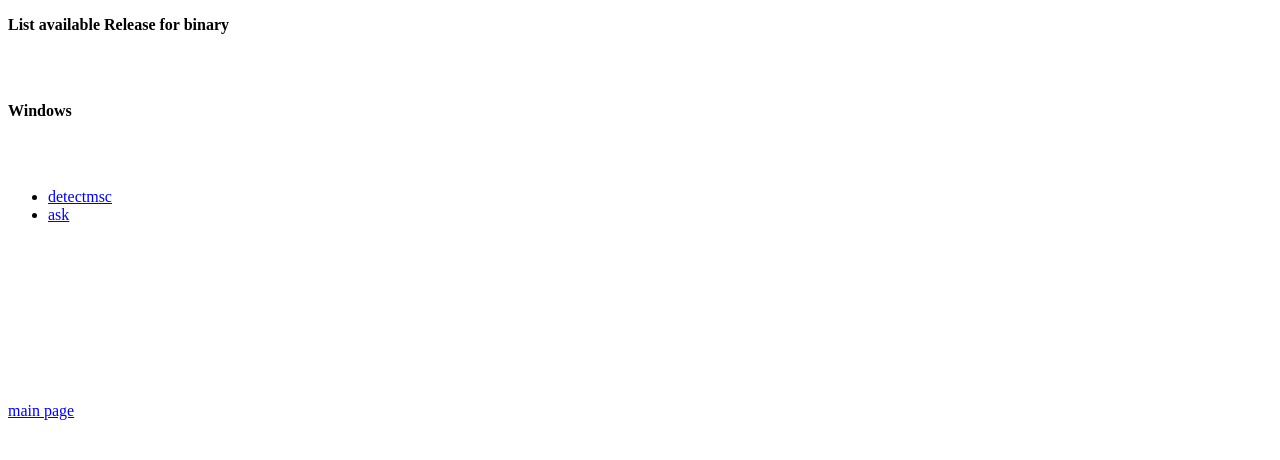
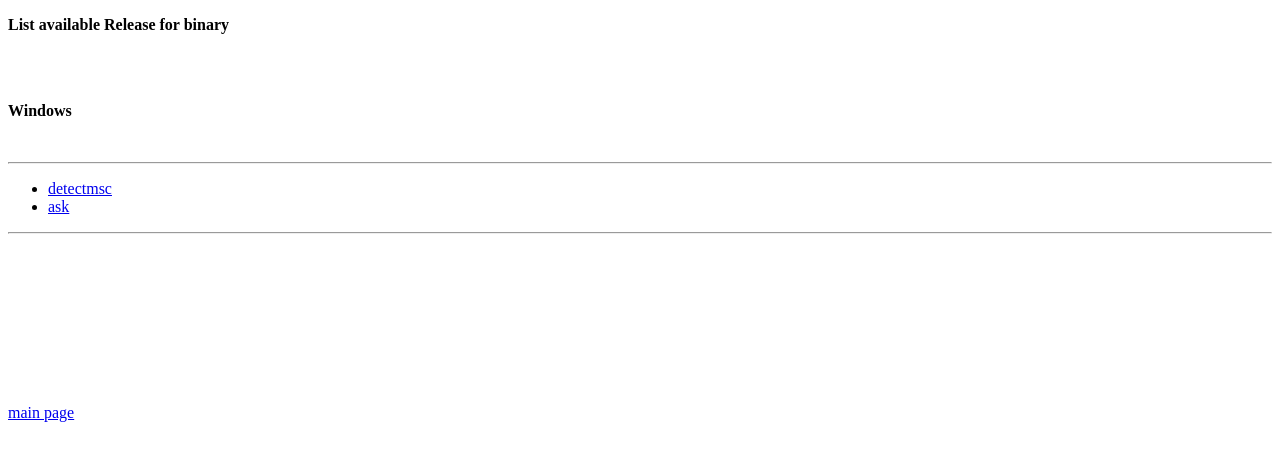
Before and after one commit to ultimatelite/ultimatelite.github.io, a plain HTML site: page others/binaries.html in a window 1280 px wide. Drawn offline with Linux system fonts and the light colour scheme.

Commit message:
Update binaries.html

```diff
--- a/others/binaries.html
+++ b/others/binaries.html
@@ -8,11 +8,13 @@
   <body>
     <p> <b>List available Release for binary </b></p>
     <br><br>
-    <p> <b>Windows</b> </p><br><br>
+    <p> <b>Windows</b> </p><br>
+    <hr>
     <ul>
       <li><a href="https://github.com/ultimatelite/ultimatelite.github.io/releases/download/v.0.1.3a-bin/musicrecognizer.exe" download>detectmsc</a></li>
       <li> <a href="https://github.com/ultimatelite/ultimatelite.github.io/releases/download/v.0.1.3a-bin/chatbot.exe" download>ask</a></li>
       </ul>
+    <hr>
     <br><br><br><br><br><br><br><br><br>
     <a href="../index.html">main page</a>
   </body>
```
